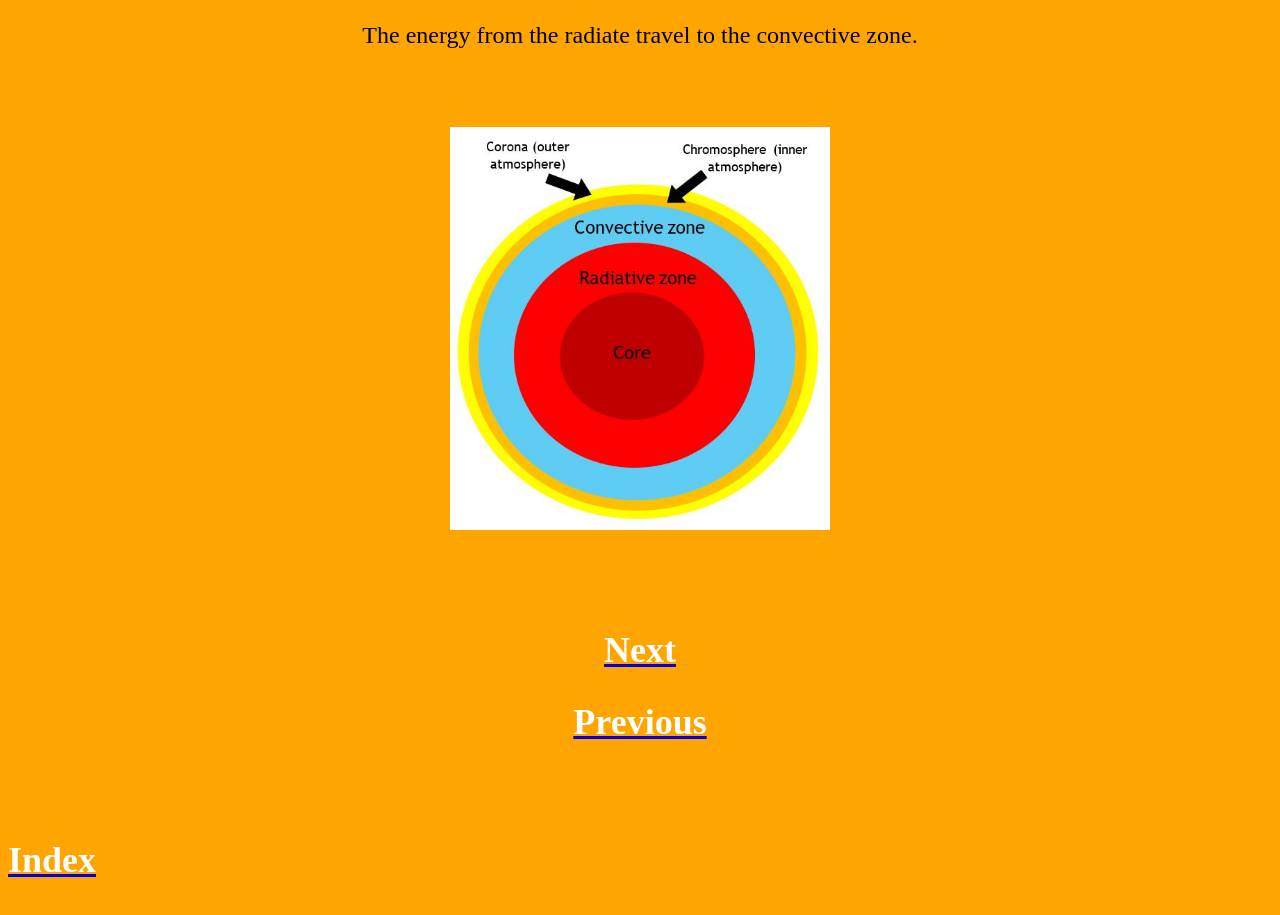
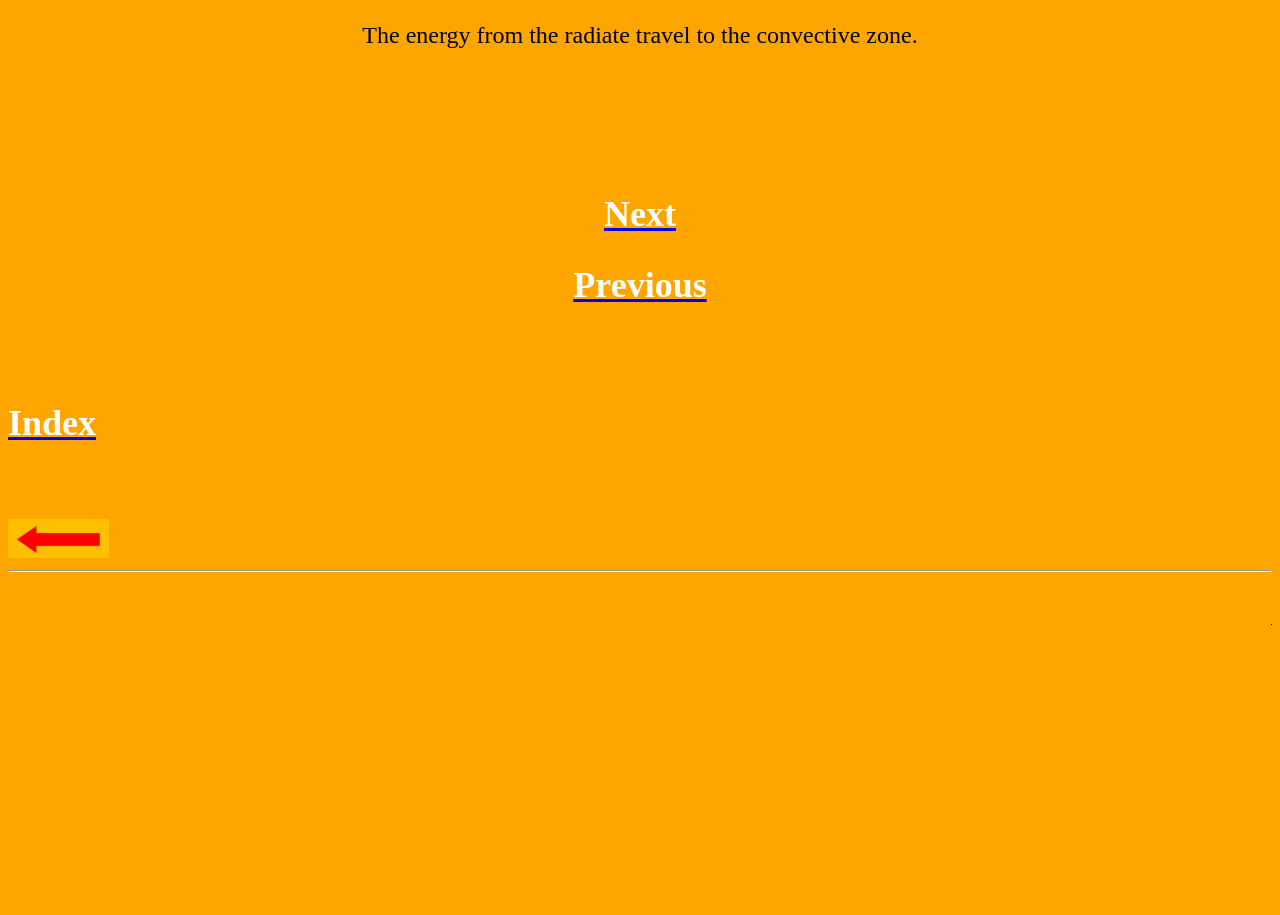
Before and after one commit to gitter-badger/arnavwebsitecode, a plain HTML site: page Chapter 8.html in a window 1280 px wide. Shown: the part 1731-2646 px from the top of the page. After the commit the page ends 2396 px from the top, so only its background shows below. Drawn offline with Linux system fonts and the light colour scheme.

Commit message:
Update Chapter 8.html

```diff
--- a/Chapter 8.html
+++ b/Chapter 8.html
@@ -55,9 +55,6 @@
   <p>The energy from the radiate travel to the convective zone.</p>
   <br>
   </br>
-  <img src="Sun Layers.jpg" width="30%" alt="Not Available!">
-  <br>
-  </br>
   </font size = '5' face = 'Comic' color = 'black'>
    <br>
    </br>
```
